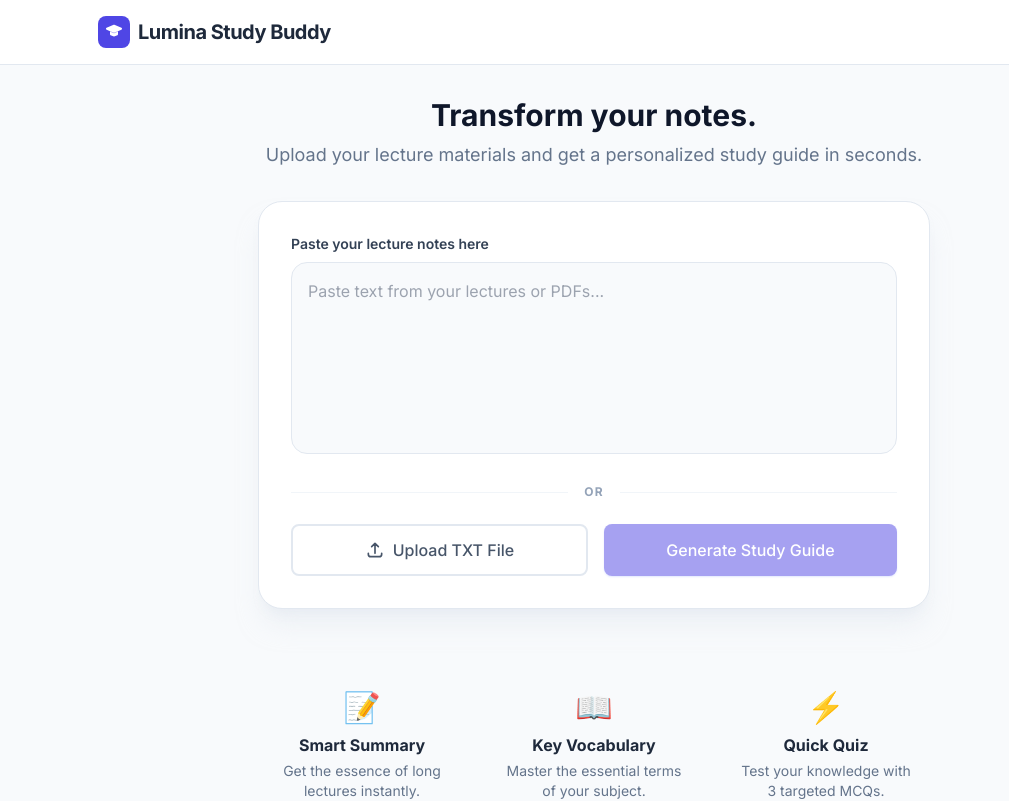
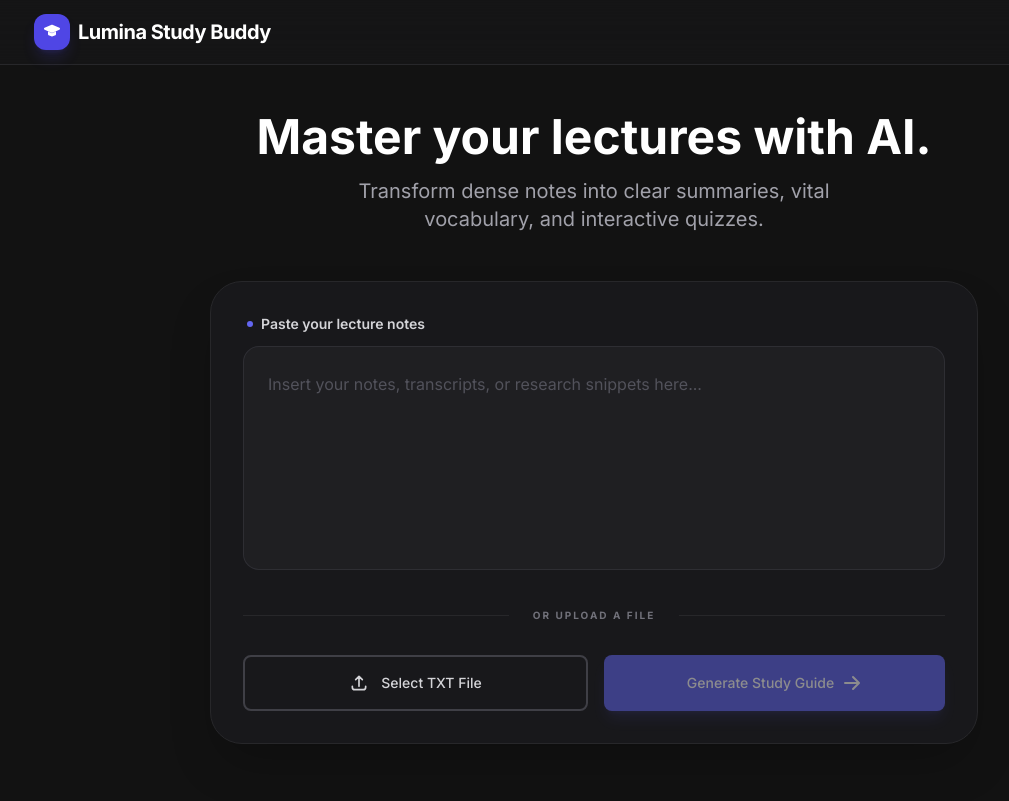
Before and after one commit to MTN-projects/Lumina-study-buddy, a React (Vite) app: page / in a window 1280 px wide. Shown: the top 801 px of the page, without its empty margins (46-1055 px from the left). Built offline with nearby package versions, Linux system fonts and the light colour scheme.

Commit message:
introduced darkmode

```diff
--- a/App.tsx
+++ b/App.tsx
@@ -21,6 +21,8 @@ const App: React.FC = () => {
     reader.onload = (event) => {
       const content = event.target?.result as string;
       setNotes(content);
+      setError(null);
+      if (fileInputRef.current) fileInputRef.current.value = '';
     };
     reader.readAsText(file);
   };
@@ -61,59 +63,67 @@ const App: React.FC = () => {
   };
 
   return (
-    <div className="min-h-screen pb-20">
+    <div className="min-h-screen pb-20 bg-[#121212] text-slate-200">
       {/* Header */}
-      <header className="bg-white border-b border-slate-200 sticky top-0 z-10">
-        <div className="max-w-5xl mx-auto px-4 h-16 flex items-center justify-between">
+      <header className="bg-zinc-900/50 backdrop-blur-lg border-b border-zinc-800 sticky top-0 z-20">
+        <div className="max-w-6xl mx-auto px-4 h-16 flex items-center justify-between">
           <div className="flex items-center gap-2">
-            <div className="w-8 h-8 bg-indigo-600 rounded-lg flex items-center justify-center">
+            <div className="w-9 h-9 bg-indigo-600 rounded-xl flex items-center justify-center shadow-lg shadow-indigo-600/20">
               <svg xmlns="http://www.w3.org/2000/svg" className="h-5 w-5 text-white" viewBox="0 0 20 20" fill="currentColor">
                 <path d="M10.394 2.827a1 1 0 00-.788 0l-7 3a1 1 0 000 1.848l7 3a1 1 0 00.788 0l7-3a1 1 0 000-1.848l-7-3zM14 9.528v2.736a1 1 0 01-.529.883L10 14.613l-3.471-1.466A1 1 0 016 12.264V9.528l4 1.714 4-1.714z" />
               </svg>
             </div>
-            <h1 className="text-xl font-bold text-slate-800 tracking-tight">Lumina Study Buddy</h1>
+            <h1 className="text-xl font-bold text-white tracking-tight">Lumina Study Buddy</h1>
           </div>
           {state !== AppState.IDLE && (
-            <Button variant="ghost" onClick={reset}>New Session</Button>
+            <Button variant="ghost" onClick={reset}>
+              <svg xmlns="http://www.w3.org/2000/svg" className="h-4 w-4 mr-2" fill="none" viewBox="0 0 24 24" stroke="currentColor">
+                <path strokeLinecap="round" strokeLinejoin="round" strokeWidth={2} d="M12 4v16m8-8H4" />
+              </svg>
+              New Guide
+            </Button>
           )}
         </div>
       </header>
 
-      <main className="max-w-5xl mx-auto px-4 mt-8">
+      <main className="max-w-6xl mx-auto px-4 mt-12">
         {state === AppState.IDLE || state === AppState.ERROR ? (
-          <div className="max-w-2xl mx-auto space-y-8 animate-in fade-in duration-500">
-            <div className="text-center space-y-2">
-              <h2 className="text-3xl font-extrabold text-slate-900">Transform your notes.</h2>
-              <p className="text-slate-500 text-lg">Upload your lecture materials and get a personalized study guide in seconds.</p>
+          <div className="max-w-3xl mx-auto space-y-12 animate-in fade-in duration-700">
+            <div className="text-center space-y-4">
+              <h2 className="text-4xl md:text-5xl font-extrabold text-white leading-tight">Master your lectures with AI.</h2>
+              <p className="text-zinc-400 text-lg md:text-xl max-w-xl mx-auto">Transform dense notes into clear summaries, vital vocabulary, and interactive quizzes.</p>
             </div>
 
-            <div className="bg-white p-8 rounded-3xl border border-slate-200 shadow-xl shadow-slate-200/50 space-y-6">
+            <div className="bg-zinc-900 p-8 rounded-[2rem] border border-zinc-800 shadow-2xl space-y-8">
               <div>
-                <label className="block text-sm font-semibold text-slate-700 mb-2">Paste your lecture notes here</label>
+                <label className="block text-sm font-semibold text-zinc-300 mb-3 ml-1 flex items-center gap-2">
+                  <span className="w-1.5 h-1.5 rounded-full bg-indigo-500"></span>
+                  Paste your lecture notes
+                </label>
                 <textarea
-                  className="w-full h-48 p-4 bg-slate-50 border border-slate-200 rounded-2xl focus:ring-2 focus:ring-indigo-500 focus:border-transparent transition-all outline-none resize-none text-slate-700"
-                  placeholder="Paste text from your lectures or PDFs..."
+                  className="w-full h-56 p-6 bg-zinc-800/50 border border-zinc-700/50 rounded-2xl focus:ring-2 focus:ring-indigo-500 focus:border-transparent transition-all outline-none resize-none text-zinc-100 placeholder-zinc-600 text-base leading-relaxed"
+                  placeholder="Insert your notes, transcripts, or research snippets here..."
                   value={notes}
                   onChange={(e) => setNotes(e.target.value)}
                 />
               </div>
 
-              <div className="flex items-center gap-4">
-                <div className="flex-1 h-px bg-slate-100"></div>
-                <span className="text-xs font-bold text-slate-400 uppercase tracking-widest">or</span>
-                <div className="flex-1 h-px bg-slate-100"></div>
+              <div className="flex items-center gap-6">
+                <div className="flex-1 h-px bg-zinc-800"></div>
+                <span className="text-[10px] font-black text-zinc-500 uppercase tracking-[0.2em]">or upload a file</span>
+                <div className="flex-1 h-px bg-zinc-800"></div>
               </div>
 
               <div className="flex flex-col sm:flex-row gap-4">
                 <Button
                   variant="outline"
-                  className="flex-1 py-3"
+                  className="flex-1 py-4 text-base"
                   onClick={() => fileInputRef.current?.click()}
                 >
-                  <svg xmlns="http://www.w3.org/2000/svg" className="h-5 w-5 mr-2" fill="none" viewBox="0 0 24 24" stroke="currentColor">
+                  <svg xmlns="http://www.w3.org/2000/svg" className="h-5 w-5 mr-3" fill="none" viewBox="0 0 24 24" stroke="currentColor">
                     <path strokeLinecap="round" strokeLinejoin="round" strokeWidth={2} d="M4 16v1a3 3 0 003 3h10a3 3 0 003-3v-1m-4-8l-4-4m0 0L8 8m4-4v12" />
                   </svg>
-                  Upload TXT File
+                  Select TXT File
                 </Button>
                 <input
                   type="file"
@@ -124,17 +134,20 @@ const App: React.FC = () => {
                 />
 
                 <Button
-                  className="flex-1 py-3"
+                  className="flex-1 py-4 text-base"
                   onClick={handleSubmit}
                   disabled={!notes.trim()}
                 >
                   Generate Study Guide
+                  <svg xmlns="http://www.w3.org/2000/svg" className="h-5 w-5 ml-2" viewBox="0 0 20 20" fill="currentColor">
+                    <path fillRule="evenodd" d="M10.293 3.293a1 1 0 011.414 0l6 6a1 1 0 010 1.414l-6 6a1 1 0 01-1.414-1.414L14.586 11H3a1 1 0 110-2h11.586l-4.293-4.293a1 1 0 010-1.414z" clipRule="evenodd" />
+                  </svg>
                 </Button>
               </div>
 
               {error && (
-                <div className="p-4 bg-red-50 border border-red-100 rounded-xl text-red-600 text-sm flex items-center gap-2">
-                  <svg xmlns="http://www.w3.org/2000/svg" className="h-5 w-5" viewBox="0 0 20 20" fill="currentColor">
+                <div className="p-4 bg-rose-500/10 border border-rose-500/20 rounded-xl text-rose-400 text-sm flex items-center gap-3 animate-in slide-in-from-top-2">
+                  <svg xmlns="http://www.w3.org/2000/svg" className="h-5 w-5 flex-shrink-0" viewBox="0 0 20 20" fill="currentColor">
                     <path fillRule="evenodd" d="M18 10a8 8 0 11-16 0 8 8 0 0116 0zm-7 4a1 1 0 11-2 0 1 1 0 012 0zm-1-9a1 1 0 00-1 1v4a1 1 0 102 0V6a1 1 0 00-1-1z" clipRule="evenodd" />
                   </svg>
                   {error}
@@ -142,89 +155,97 @@ const App: React.FC = () => {
               )}
             </div>
 
-            <div className="grid grid-cols-1 md:grid-cols-3 gap-6 pt-8">
+            <div className="grid grid-cols-1 md:grid-cols-3 gap-8 pt-8 opacity-80">
               {[
-                { title: "Smart Summary", desc: "Get the essence of long lectures instantly.", icon: "📝" },
-                { title: "Key Vocabulary", desc: "Master the essential terms of your subject.", icon: "📖" },
-                { title: "Quick Quiz", desc: "Test your knowledge with 3 targeted MCQs.", icon: "⚡" }
+                { title: "Concise Summaries", desc: "Complex concepts distilled into easy-to-read guides.", icon: "✨" },
+                { title: "Vocabulary Builder", desc: "Instantly extract and define key terminology.", icon: "📚" },
+                { title: "Active Recall", desc: "Automated quizzes to reinforce long-term memory.", icon: "🧠" }
               ].map((item, i) => (
-                <div key={i} className="text-center p-4">
-                  <div className="text-3xl mb-2">{item.icon}</div>
-                  <h4 className="font-bold text-slate-800 mb-1">{item.title}</h4>
-                  <p className="text-sm text-slate-500">{item.desc}</p>
+                <div key={i} className="text-center p-6 bg-zinc-900/40 rounded-3xl border border-zinc-800/50">
+                  <div className="text-3xl mb-3">{item.icon}</div>
+                  <h4 className="font-bold text-zinc-100 mb-2">{item.title}</h4>
+                  <p className="text-sm text-zinc-500 leading-relaxed">{item.desc}</p>
                 </div>
               ))}
             </div>
           </div>
         ) : state === AppState.LOADING ? (
-          <div className="flex flex-col items-center justify-center min-h-[60vh] space-y-6">
+          <div className="flex flex-col items-center justify-center min-h-[60vh] space-y-8">
             <div className="relative">
-              <div className="w-20 h-20 border-4 border-indigo-100 rounded-full animate-pulse"></div>
-              <div className="absolute top-0 left-0 w-20 h-20 border-t-4 border-indigo-600 rounded-full animate-spin"></div>
+              <div className="w-24 h-24 border-4 border-zinc-800 rounded-full"></div>
+              <div className="absolute top-0 left-0 w-24 h-24 border-t-4 border-indigo-500 rounded-full animate-spin"></div>
+              <div className="absolute inset-0 flex items-center justify-center">
+                <div className="w-12 h-12 bg-indigo-500/20 rounded-full animate-pulse"></div>
+              </div>
             </div>
-            <div className="text-center space-y-2">
-              <h3 className="text-xl font-bold text-slate-800">Processing Your Notes...</h3>
-              <p className="text-slate-500">Gemini is extracting the most important insights.</p>
+            <div className="text-center space-y-3">
+              <h3 className="text-2xl font-bold text-white">Synthesizing Your Material</h3>
+              <p className="text-zinc-500 text-lg">AI is extracting insights, terms, and test questions...</p>
             </div>
           </div>
         ) : studyData ? (
-          <div className="grid grid-cols-1 lg:grid-cols-3 gap-8 pb-20 animate-in slide-in-from-bottom-4 duration-700">
+          <div className="grid grid-cols-1 lg:grid-cols-3 gap-10 pb-20 animate-in slide-in-from-bottom-8 duration-700">
             {/* Left Column: Summary & Vocab */}
-            <div className="lg:col-span-2 space-y-8">
-              <section className="bg-white p-8 rounded-3xl border border-slate-200 shadow-sm">
-                <div className="flex items-center justify-between mb-6">
-                  <div className="flex items-center gap-3">
-                    <div className="p-2 bg-indigo-50 text-indigo-600 rounded-lg">
+            <div className="lg:col-span-2 space-y-10">
+              <section className="bg-zinc-900 p-8 md:p-10 rounded-[2.5rem] border border-zinc-800 shadow-xl overflow-hidden relative">
+                <div className="flex items-center justify-between mb-8 relative z-10">
+                  <div className="flex items-center gap-4">
+                    <div className="p-3 bg-indigo-500/10 text-indigo-400 rounded-2xl">
                       <svg xmlns="http://www.w3.org/2000/svg" className="h-6 w-6" fill="none" viewBox="0 0 24 24" stroke="currentColor">
                         <path strokeLinecap="round" strokeLinejoin="round" strokeWidth={2} d="M9 12h6m-6 4h6m2 5H7a2 2 0 01-2-2V5a2 2 0 012-2h5.586a1 1 0 01.707.293l5.414 5.414a1 1 0 01.293.707V19a2 2 0 01-2 2z" />
                       </svg>
                     </div>
-                    <h2 className="text-2xl font-bold text-slate-800">Lecture Summary</h2>
+                    <h2 className="text-3xl font-bold text-white tracking-tight">Summary</h2>
                   </div>
                   <Button
-                    variant="ghost"
-                    className={`text-xs gap-2 ${isCopied ? 'text-green-600' : 'text-slate-500'}`}
+                    variant="secondary"
+                    className={`px-4 py-2 text-xs font-bold rounded-full ${isCopied ? 'text-green-400 border-green-500/30 bg-green-500/5' : 'text-zinc-400'}`}
                     onClick={handleCopySummary}
                   >
                     {isCopied ? (
                       <>
-                        <svg xmlns="http://www.w3.org/2000/svg" className="h-4 w-4" viewBox="0 0 20 20" fill="currentColor">
+                        <svg xmlns="http://www.w3.org/2000/svg" className="h-4 w-4 mr-2" viewBox="0 0 20 20" fill="currentColor">
                           <path fillRule="evenodd" d="M16.707 5.293a1 1 0 010 1.414l-8 8a1 1 0 01-1.414 0l-4-4a1 1 0 011.414-1.414L8 12.586l7.293-7.293a1 1 0 011.414 0z" clipRule="evenodd" />
                         </svg>
-                        Copied!
+                        COPIED
                       </>
                     ) : (
                       <>
-                        <svg xmlns="http://www.w3.org/2000/svg" className="h-4 w-4" fill="none" viewBox="0 0 24 24" stroke="currentColor">
+                        <svg xmlns="http://www.w3.org/2000/svg" className="h-4 w-4 mr-2" fill="none" viewBox="0 0 24 24" stroke="currentColor">
                           <path strokeLinecap="round" strokeLinejoin="round" strokeWidth={2} d="M8 5H6a2 2 0 00-2 2v12a2 2 0 002 2h10a2 2 0 002-2v-1M8 5a2 2 0 002 2h2a2 2 0 002-2M8 5a2 2 0 012-2h2a2 2 0 012 2m-3 8h3m-3 4h3" />
                         </svg>
-                        Copy
+                        COPY
                       </>
                     )}
                   </Button>
                 </div>
-                <div className="prose prose-slate max-w-none text-slate-600 leading-relaxed">
+                <div className="text-zinc-300 text-lg leading-relaxed whitespace-pre-line relative z-10 font-normal opacity-95">
                   {studyData.summary}
                 </div>
+                <div className="absolute top-0 right-0 w-64 h-64 bg-indigo-500/5 blur-[100px] -mr-32 -mt-32"></div>
               </section>
 
-              <section className="bg-white p-8 rounded-3xl border border-slate-200 shadow-sm">
-                <div className="flex items-center gap-3 mb-6">
-                  <div className="p-2 bg-amber-50 text-amber-600 rounded-lg">
+              <section className="bg-zinc-900 p-8 md:p-10 rounded-[2.5rem] border border-zinc-800 shadow-xl">
+                <div className="flex items-center gap-4 mb-10">
+                  <div className="p-3 bg-amber-500/10 text-amber-500 rounded-2xl">
                     <svg xmlns="http://www.w3.org/2000/svg" className="h-6 w-6" fill="none" viewBox="0 0 24 24" stroke="currentColor">
                       <path strokeLinecap="round" strokeLinejoin="round" strokeWidth={2} d="M12 6.253v13m0-13C10.832 5.477 9.246 5 7.5 5S4.168 5.477 3 6.253v13C4.168 18.477 5.754 18 7.5 18s3.332.477 4.5 1.253m0-13C13.168 5.477 14.754 5 16.5 5c1.747 0 3.332.477 4.5 1.253v13C19.832 18.477 18.247 18 16.5 18c-1.746 0-3.332.477-4.5 1.253" />
                     </svg>
                   </div>
-                  <h2 className="text-2xl font-bold text-slate-800">Key Vocabulary</h2>
+                  <h2 className="text-3xl font-bold text-white tracking-tight">Vocabulary</h2>
                 </div>
-                <div className="grid grid-cols-1 md:grid-cols-1 gap-4">
+                <div className="grid grid-cols-1 gap-6">
                   {studyData.vocabulary.map((item, idx) => (
-                    <div key={idx} className="flex flex-col md:flex-row gap-2 md:gap-6 p-4 rounded-2xl bg-slate-50 group hover:bg-white hover:shadow-md transition-all duration-300 border border-transparent hover:border-slate-100">
-                      <div className="md:w-1/4">
-                        <span className="font-bold text-indigo-600 uppercase text-sm tracking-wider">{item.word}</span>
+                    <div
+                      key={idx}
+                      className="animate-vocab flex flex-col md:flex-row gap-4 md:gap-8 p-6 rounded-2xl bg-zinc-800/30 border border-zinc-800 hover:border-zinc-700/80 hover:bg-zinc-800/50 transition-all duration-300"
+                      style={{ animationDelay: `${idx * 150}ms` }}
+                    >
+                      <div className="md:w-1/3">
+                        <span className="font-bold text-indigo-400 uppercase text-sm tracking-widest">{item.word}</span>
                       </div>
-                      <div className="md:w-3/4">
-                        <p className="text-slate-600">{item.definition}</p>
+                      <div className="md:w-2/3">
+                        <p className="text-zinc-400 text-base leading-relaxed">{item.definition}</p>
                       </div>
                     </div>
                   ))}
@@ -233,19 +254,28 @@ const App: React.FC = () => {
             </div>
 
             {/* Right Column: Quiz */}
-            <div className="lg:col-span-1 space-y-6">
-              <div className="sticky top-24">
+            <div className="lg:col-span-1 space-y-8">
+              <div className="sticky top-28">
                 <Quiz questions={studyData.quiz} />
 
-                <div className="mt-8 p-6 bg-indigo-900 rounded-3xl text-white overflow-hidden relative">
+                <div className="mt-8 p-8 bg-gradient-to-br from-indigo-600 to-indigo-900 rounded-[2rem] text-white shadow-2xl relative overflow-hidden group">
                   <div className="relative z-10">
-                    <h4 className="font-bold text-lg mb-2">Ready for more?</h4>
-                    <p className="text-indigo-200 text-sm mb-4">You can always refresh your notes or upload new ones to keep learning.</p>
-                    <Button variant="outline" className="w-full !border-indigo-400 !text-white hover:!bg-indigo-800" onClick={reset}>
-                      Start New Session
+                    <h4 className="font-bold text-xl mb-3">Study Progress</h4>
+                    <p className="text-indigo-100 text-sm mb-6 leading-relaxed">Great job reviewing this material. Ready to move on to the next chapter?</p>
+                    <Button
+                      variant="outline"
+                      className="w-full !border-white/20 !bg-white/10 !text-white hover:!bg-white/20 backdrop-blur-sm"
+                      onClick={reset}
+                    >
+                      Process New Lecture
                     </Button>
                   </div>
-                  <div className="absolute top-0 right-0 -mr-8 -mt-8 w-32 h-32 bg-indigo-700 rounded-full opacity-50 blur-2xl"></div>
+                  <div className="absolute top-0 right-0 -mr-16 -mt-16 w-48 h-48 bg-white/10 rounded-full blur-3xl transition-transform group-hover:scale-125 duration-1000"></div>
+                  <div className="absolute bottom-0 left-0 -ml-10 -mb-10 w-32 h-32 bg-indigo-400/20 rounded-full blur-2xl"></div>
+                </div>
+
+                <div className="mt-6 flex justify-center">
+                  <p className="text-[10px] text-zinc-600 font-bold uppercase tracking-widest">Powered by Gemini 2.0</p>
                 </div>
               </div>
             </div>
--- a/components/Button.tsx
+++ b/components/Button.tsx
@@ -13,13 +13,13 @@ export const Button: React.FC<ButtonProps> = ({
   className = '',
   ...props
 }) => {
-  const baseStyles = "px-4 py-2 rounded-lg font-medium transition-all duration-200 flex items-center justify-center disabled:opacity-50 disabled:cursor-not-allowed";
+  const baseStyles = "px-4 py-2 rounded-lg font-medium transition-all duration-200 flex items-center justify-center disabled:opacity-50 disabled:cursor-not-allowed text-sm";
 
   const variants = {
-    primary: "bg-indigo-600 text-white hover:bg-indigo-700 shadow-sm shadow-indigo-200",
-    secondary: "bg-white text-indigo-600 hover:bg-indigo-50 border border-indigo-100",
-    outline: "border-2 border-slate-200 text-slate-600 hover:border-indigo-400 hover:text-indigo-600",
-    ghost: "text-slate-500 hover:bg-slate-100"
+    primary: "bg-indigo-500 text-white hover:bg-indigo-400 shadow-lg shadow-indigo-500/20 active:scale-95",
+    secondary: "bg-zinc-800 text-indigo-400 hover:bg-zinc-700 border border-zinc-700",
+    outline: "border-2 border-zinc-700 text-zinc-300 hover:border-indigo-500 hover:text-indigo-400 active:scale-95",
+    ghost: "text-zinc-400 hover:bg-zinc-800 hover:text-zinc-100"
   };
 
   return (
--- a/index.html
+++ b/index.html
@@ -10,7 +10,38 @@
     <style>
         body {
             font-family: 'Inter', sans-serif;
-            background-color: #f8fafc;
+            background-color: #121212;
+            color: #f8fafc;
+        }
+
+        @keyframes vocabPop {
+            0% {
+                opacity: 0;
+                transform: translateY(10px) scale(0.98);
+            }
+            100% {
+                opacity: 1;
+                transform: translateY(0) scale(1);
+            }
+        }
+
+        .animate-vocab {
+            animation: vocabPop 0.5s ease-out forwards;
+            opacity: 0;
+        }
+
+        ::-webkit-scrollbar {
+            width: 8px;
+        }
+        ::-webkit-scrollbar-track {
+            background: #1e1e1e;
+        }
+        ::-webkit-scrollbar-thumb {
+            background: #333;
+            border-radius: 10px;
+        }
+        ::-webkit-scrollbar-thumb:hover {
+            background: #444;
         }
     </style>
 <script type="importmap">
```
Also changed, not shown: components/Quiz.tsx (+26 -18 lines).
